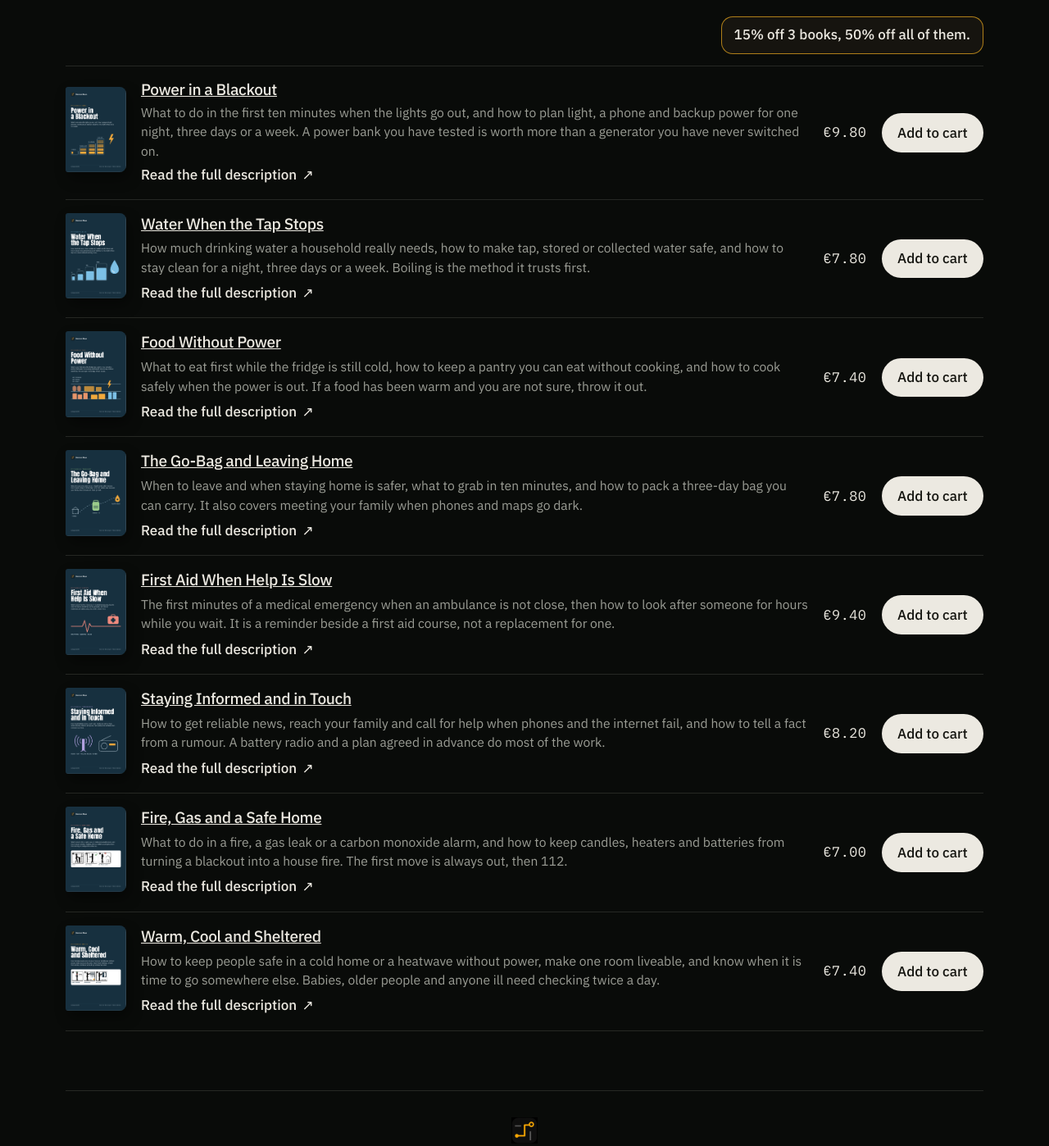
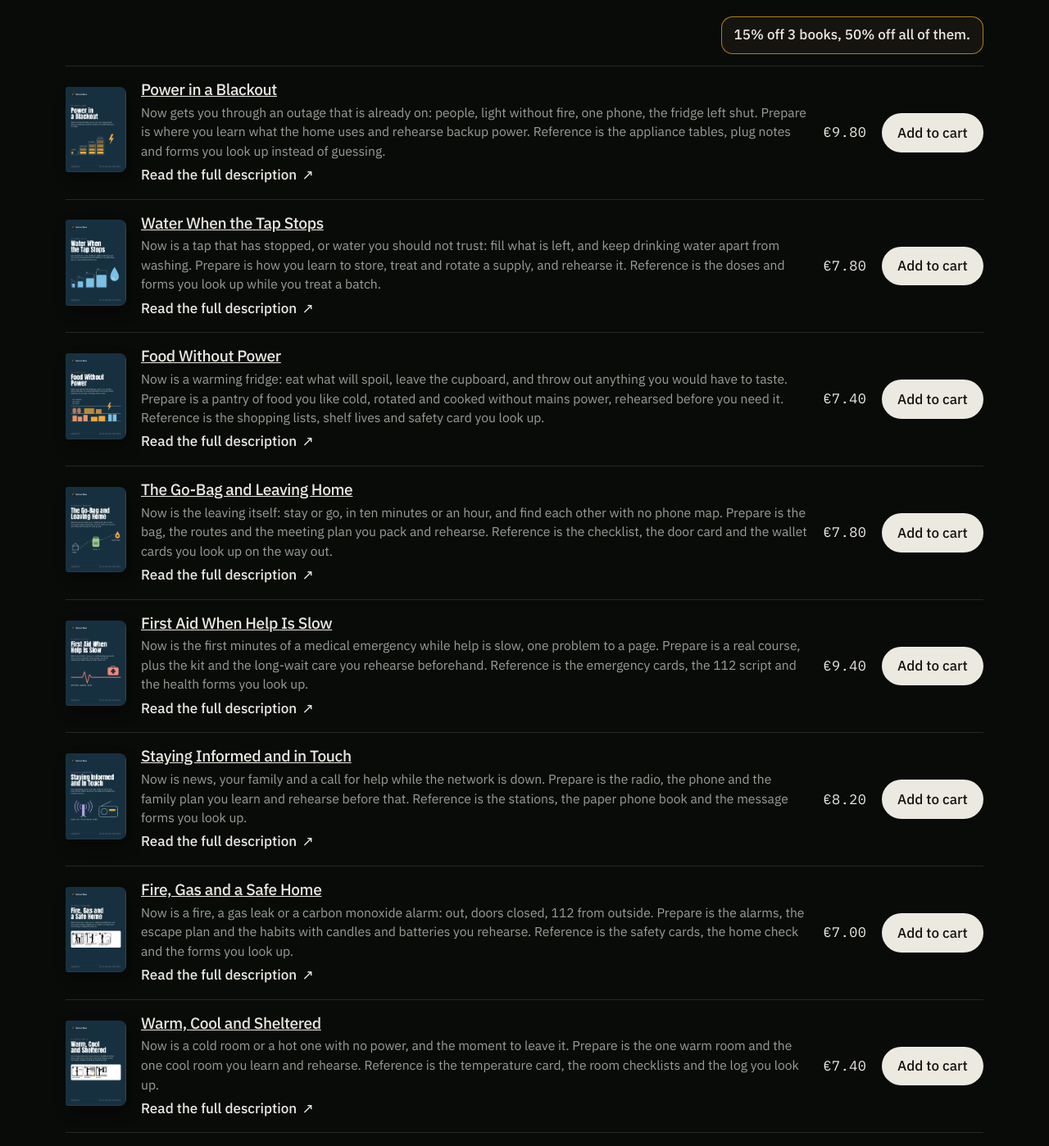
Before and after one commit to bug-catcher90/blackout-maps, a website: page website/guides.html in a window 1280 px wide. Shown: the part 240-1638 px from the top of the page at 82% size. Drawn offline with Linux system fonts and the light colour scheme.

Commit message:
Rewrite the guide blurbs and synopses around Now, Prepare, and Reference.

```diff
--- a/website/guides.html
+++ b/website/guides.html
@@ -32,7 +32,7 @@
         <article class="book-cell">
           <a class="book-cover" href="guides/power-in-a-blackout.html"><img src="images/covers/power-in-a-blackout.png" width="700" height="993" alt="Cover of Power in a Blackout"></a>
           <h2><a href="guides/power-in-a-blackout.html">Power in a Blackout</a></h2>
-          <p class="book-blurb">What to do in the first ten minutes when the lights go out, and how to plan light, a phone and backup power for one night, three days or a week. A power bank you have tested is worth more than a generator you have never switched on.</p>
+          <p class="book-blurb">Now gets you through an outage that is already on: people, light without fire, one phone, the fridge left shut. Prepare is where you learn what the home uses and rehearse backup power. Reference is the appliance tables, plug notes and forms you look up instead of guessing.</p>
           <a class="book-more" href="guides/power-in-a-blackout.html">Read the full description <span aria-hidden="true">↗</span></a>
           <p class="guide-price">€9.80</p>
           <button type="button" class="guide-buy" data-add="power-in-a-blackout">Add to cart</button>
@@ -40,7 +40,7 @@
         <article class="book-cell">
           <a class="book-cover" href="guides/water-when-the-tap-stops.html"><img src="images/covers/water-when-the-tap-stops.png" width="700" height="993" alt="Cover of Water When the Tap Stops"></a>
           <h2><a href="guides/water-when-the-tap-stops.html">Water When the Tap Stops</a></h2>
-          <p class="book-blurb">How much drinking water a household really needs, how to make tap, stored or collected water safe, and how to stay clean for a night, three days or a week. Boiling is the method it trusts first.</p>
+          <p class="book-blurb">Now is a tap that has stopped, or water you should not trust: fill what is left, and keep drinking water apart from washing. Prepare is how you learn to store, treat and rotate a supply, and rehearse it. Reference is the doses and forms you look up while you treat a batch.</p>
           <a class="book-more" href="guides/water-when-the-tap-stops.html">Read the full description <span aria-hidden="true">↗</span></a>
           <p class="guide-price">€7.80</p>
           <button type="button" class="guide-buy" data-add="water-when-the-tap-stops">Add to cart</button>
@@ -48,7 +48,7 @@
         <article class="book-cell">
           <a class="book-cover" href="guides/food-without-power.html"><img src="images/covers/food-without-power.png" width="700" height="993" alt="Cover of Food Without Power"></a>
           <h2><a href="guides/food-without-power.html">Food Without Power</a></h2>
-          <p class="book-blurb">What to eat first while the fridge is still cold, how to keep a pantry you can eat without cooking, and how to cook safely when the power is out. If a food has been warm and you are not sure, throw it out.</p>
+          <p class="book-blurb">Now is a warming fridge: eat what will spoil, leave the cupboard, and throw out anything you would have to taste. Prepare is a pantry of food you like cold, rotated and cooked without mains power, rehearsed before you need it. Reference is the shopping lists, shelf lives and safety card you look up.</p>
           <a class="book-more" href="guides/food-without-power.html">Read the full description <span aria-hidden="true">↗</span></a>
           <p class="guide-price">€7.40</p>
           <button type="button" class="guide-buy" data-add="food-without-power">Add to cart</button>
@@ -56,7 +56,7 @@
         <article class="book-cell">
           <a class="book-cover" href="guides/the-go-bag-and-leaving-home.html"><img src="images/covers/the-go-bag-and-leaving-home.png" width="700" height="993" alt="Cover of The Go-Bag and Leaving Home"></a>
           <h2><a href="guides/the-go-bag-and-leaving-home.html">The Go-Bag and Leaving Home</a></h2>
-          <p class="book-blurb">When to leave and when staying home is safer, what to grab in ten minutes, and how to pack a three-day bag you can carry. It also covers meeting your family when phones and maps go dark.</p>
+          <p class="book-blurb">Now is the leaving itself: stay or go, in ten minutes or an hour, and find each other with no phone map. Prepare is the bag, the routes and the meeting plan you pack and rehearse. Reference is the checklist, the door card and the wallet cards you look up on the way out.</p>
           <a class="book-more" href="guides/the-go-bag-and-leaving-home.html">Read the full description <span aria-hidden="true">↗</span></a>
           <p class="guide-price">€7.80</p>
           <button type="button" class="guide-buy" data-add="the-go-bag-and-leaving-home">Add to cart</button>
@@ -64,7 +64,7 @@
         <article class="book-cell">
           <a class="book-cover" href="guides/first-aid-when-help-is-slow.html"><img src="images/covers/first-aid-when-help-is-slow.png" width="700" height="993" alt="Cover of First Aid When Help Is Slow"></a>
           <h2><a href="guides/first-aid-when-help-is-slow.html">First Aid When Help Is Slow</a></h2>
-          <p class="book-blurb">The first minutes of a medical emergency when an ambulance is not close, then how to look after someone for hours while you wait. It is a reminder beside a first aid course, not a replacement for one.</p>
+          <p class="book-blurb">Now is the first minutes of a medical emergency while help is slow, one problem to a page. Prepare is a real course, plus the kit and the long-wait care you rehearse beforehand. Reference is the emergency cards, the 112 script and the health forms you look up.</p>
           <a class="book-more" href="guides/first-aid-when-help-is-slow.html">Read the full description <span aria-hidden="true">↗</span></a>
           <p class="guide-price">€9.40</p>
           <button type="button" class="guide-buy" data-add="first-aid-when-help-is-slow">Add to cart</button>
@@ -72,7 +72,7 @@
         <article class="book-cell">
           <a class="book-cover" href="guides/staying-informed-and-in-touch.html"><img src="images/covers/staying-informed-and-in-touch.png" width="700" height="993" alt="Cover of Staying Informed and in Touch"></a>
           <h2><a href="guides/staying-informed-and-in-touch.html">Staying Informed and in Touch</a></h2>
-          <p class="book-blurb">How to get reliable news, reach your family and call for help when phones and the internet fail, and how to tell a fact from a rumour. A battery radio and a plan agreed in advance do most of the work.</p>
+          <p class="book-blurb">Now is news, your family and a call for help while the network is down. Prepare is the radio, the phone and the family plan you learn and rehearse before that. Reference is the stations, the paper phone book and the message forms you look up.</p>
           <a class="book-more" href="guides/staying-informed-and-in-touch.html">Read the full description <span aria-hidden="true">↗</span></a>
           <p class="guide-price">€8.20</p>
           <button type="button" class="guide-buy" data-add="staying-informed-and-in-touch">Add to cart</button>
@@ -80,7 +80,7 @@
         <article class="book-cell">
           <a class="book-cover" href="guides/fire-gas-and-a-safe-home.html"><img src="images/covers/fire-gas-and-a-safe-home.png" width="700" height="993" alt="Cover of Fire, Gas and a Safe Home"></a>
           <h2><a href="guides/fire-gas-and-a-safe-home.html">Fire, Gas and a Safe Home</a></h2>
-          <p class="book-blurb">What to do in a fire, a gas leak or a carbon monoxide alarm, and how to keep candles, heaters and batteries from turning a blackout into a house fire. The first move is always out, then 112.</p>
+          <p class="book-blurb">Now is a fire, a gas leak or a carbon monoxide alarm: out, doors closed, 112 from outside. Prepare is the alarms, the escape plan and the habits with candles and batteries you rehearse. Reference is the safety cards, the home check and the forms you look up.</p>
           <a class="book-more" href="guides/fire-gas-and-a-safe-home.html">Read the full description <span aria-hidden="true">↗</span></a>
           <p class="guide-price">€7.00</p>
           <button type="button" class="guide-buy" data-add="fire-gas-and-a-safe-home">Add to cart</button>
@@ -88,7 +88,7 @@
         <article class="book-cell">
           <a class="book-cover" href="guides/warm-cool-and-sheltered.html"><img src="images/covers/warm-cool-and-sheltered.png" width="700" height="993" alt="Cover of Warm, Cool and Sheltered"></a>
           <h2><a href="guides/warm-cool-and-sheltered.html">Warm, Cool and Sheltered</a></h2>
-          <p class="book-blurb">How to keep people safe in a cold home or a heatwave without power, make one room liveable, and know when it is time to go somewhere else. Babies, older people and anyone ill need checking twice a day.</p>
+          <p class="book-blurb">Now is a cold room or a hot one with no power, and the moment to leave it. Prepare is the one warm room and the one cool room you learn and rehearse. Reference is the temperature card, the room checklists and the log you look up.</p>
           <a class="book-more" href="guides/warm-cool-and-sheltered.html">Read the full description <span aria-hidden="true">↗</span></a>
           <p class="guide-price">€7.40</p>
           <button type="button" class="guide-buy" data-add="warm-cool-and-sheltered">Add to cart</button>
```
Also changed, not shown: website/guides/fire-gas-and-a-safe-home.html (+1 -2 lines), website/guides/first-aid-when-help-is-slow.html (+1 -2 lines), website/guides/food-without-power.html (+1 -2 lines), website/guides/power-in-a-blackout.html (+1 -2 lines), website/guides/staying-informed-and-in-touch.html (+1 -2 lines), website/guides/the-go-bag-and-leaving-home.html (+1 -2 lines), website/guides/warm-cool-and-sheltered.html (+1 -2 lines), website/guides/water-when-the-tap-stops.html (+1 -2 lines).
